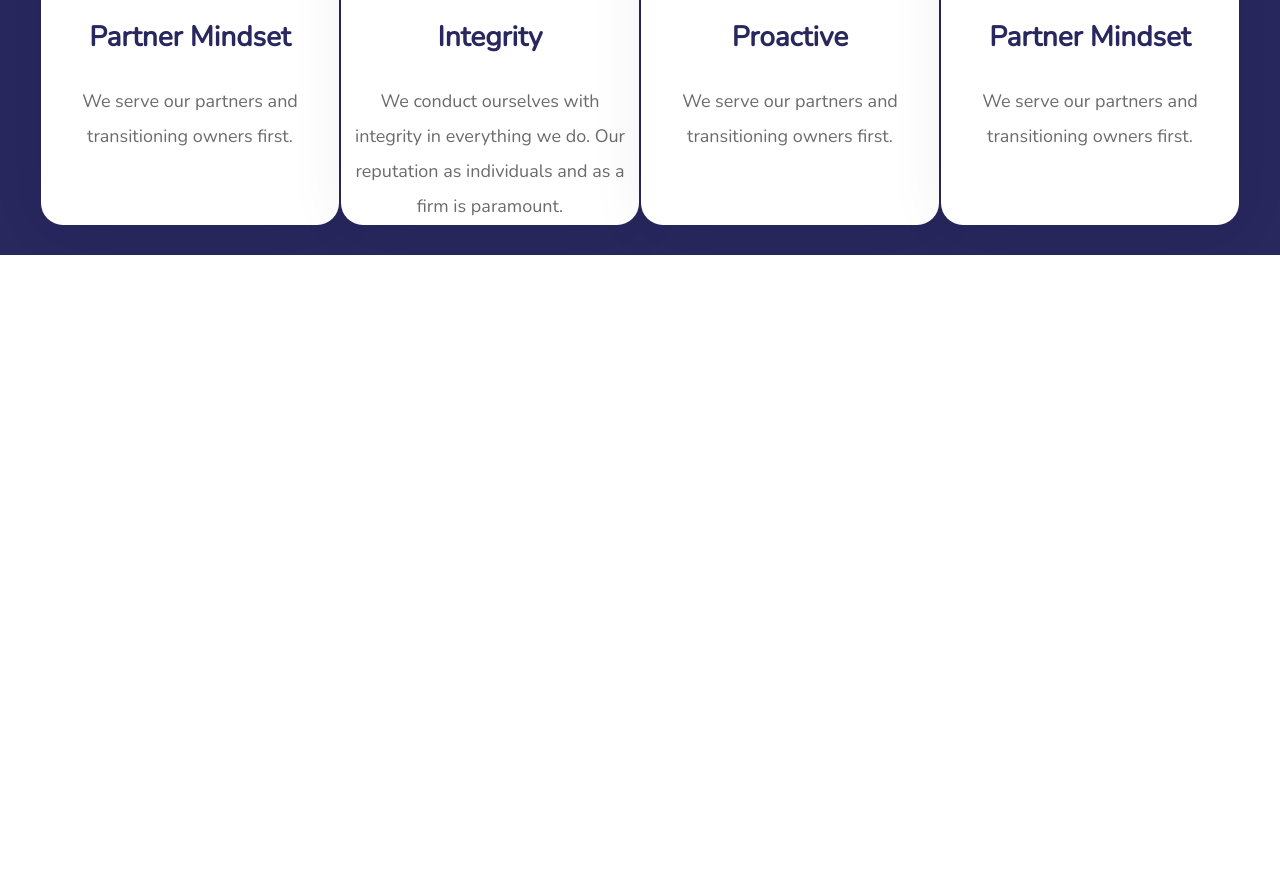
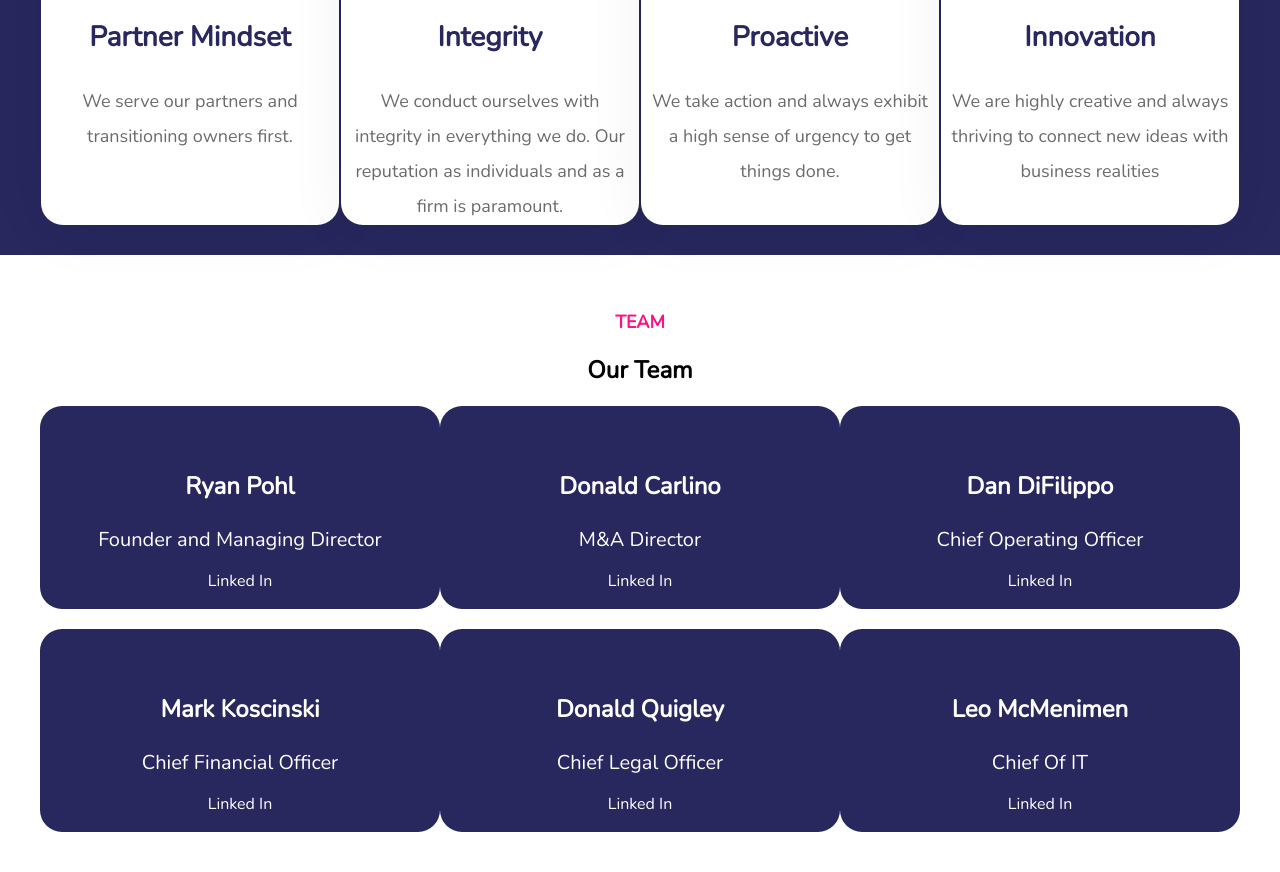
Before and after one commit to Sa31312/royalwood, a plain HTML site: page index.html in a window 1280 px wide. Shown: the part 1722-2594 px from the top of the page. Before the commit the page ends 1977 px from the top, so only its background shows below. Drawn offline with nearby package versions, Linux system fonts and the light colour scheme; files whose address does not match are found by name.

Commit message:
index.html

```diff
--- a/index.html
+++ b/index.html
@@ -78,14 +78,69 @@
 				<p class="card-text">We conduct ourselves with integrity in everything we do. Our reputation as individuals and as a firm is paramount.</p>
 			</div>
 			<div class="cards-content">
-				<img src="images/partner.png">
+				<img src="images/proactive.jpg">
 				<h3 class="card-heading">Proactive</h3>
-				<p class="card-text">We serve our partners and transitioning owners first.</p>
+				<p class="card-text">We take action and always exhibit a high sense of urgency to get things done.</p>
 			</div>
 			<div class="cards-content">
-				<img src="images/partner.png">
-				<h3 class="card-heading">Partner Mindset</h3>
-				<p class="card-text">We serve our partners and transitioning owners first.</p>
+				<img src="images/innovation.svg">
+				<h3 class="card-heading">Innovation</h3>
+				<p class="card-text">We are highly creative and  always thriving to connect new ideas with business realities</p>
+			</div>
+		</div>
+	</section>
+	<section id="team">
+
+		<h2 class="upper-heading">
+			TEAM
+		</h2>
+		<h1>
+			Our Team
+		</h1>
+		<div class="our-team">
+			<div class="our-team-card">
+				<div class="team-card-content">
+					<h3 class="team-heading">Ryan Pohl</h3>
+					<h2 class="team-text">Founder and Managing Director</h2>
+					<a href="#" class="team-icon">Linked In</a>
+				</div>
+			</div>
+			<div class="our-team-card">
+				<div class="team-card-content">
+					<h3 class="team-heading">Donald Carlino</h3>
+					<h2 class="team-text">M&A Director</h2>
+					<a href="#" class="team-icon">Linked In</a>
+				</div>
+			</div>
+			<div class="our-team-card">
+				<div class="team-card-content">
+					<h3 class="team-heading">Dan DiFilippo</h3>
+					<h2 class="team-text">Chief Operating Officer</h2>
+					<a href="#" class="team-icon">Linked In</a>
+				</div>
+			</div>
+		</div>
+		<div class="our-team">
+			<div class="our-team-card">
+				<div class="team-card-content">
+					<h3 class="team-heading">Mark Koscinski</h3>
+					<h2 class="team-text">Chief Financial Officer</h2>
+					<a href="#" class="team-icon">Linked In</a>
+				</div>
+			</div>
+			<div class="our-team-card">
+				<div class="team-card-content">
+					<h3 class="team-heading">Donald Quigley</h3>
+					<h2 class="team-text">Chief Legal Officer</h2>
+					<a href="#" class="team-icon">Linked In</a>
+				</div>
+			</div>
+			<div class="our-team-card">
+				<div class="team-card-content">
+					<h3 class="team-heading">Leo McMenimen</h3>
+					<h2 class="team-text">Chief Of IT</h2>
+					<a href="#" class="team-icon">Linked In</a>
+				</div>
 			</div>
 		</div>
 	</section>
```
